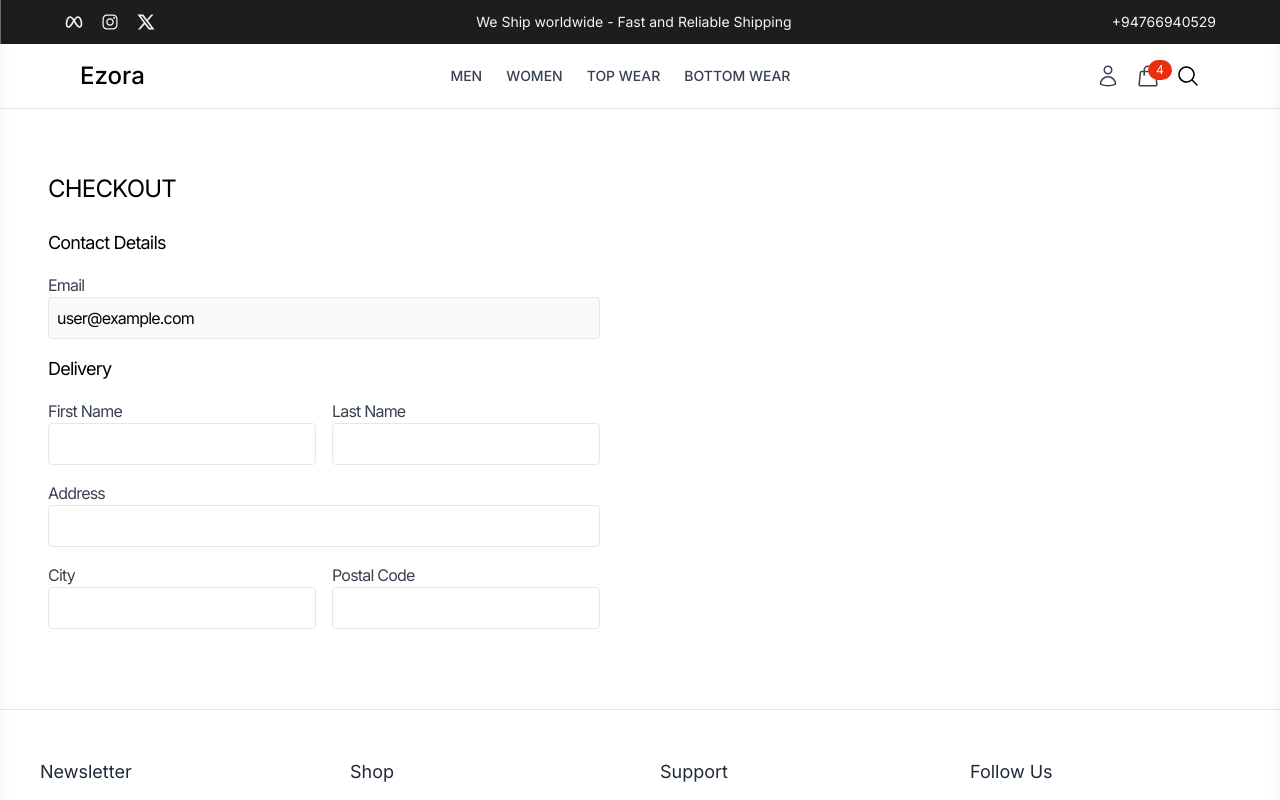
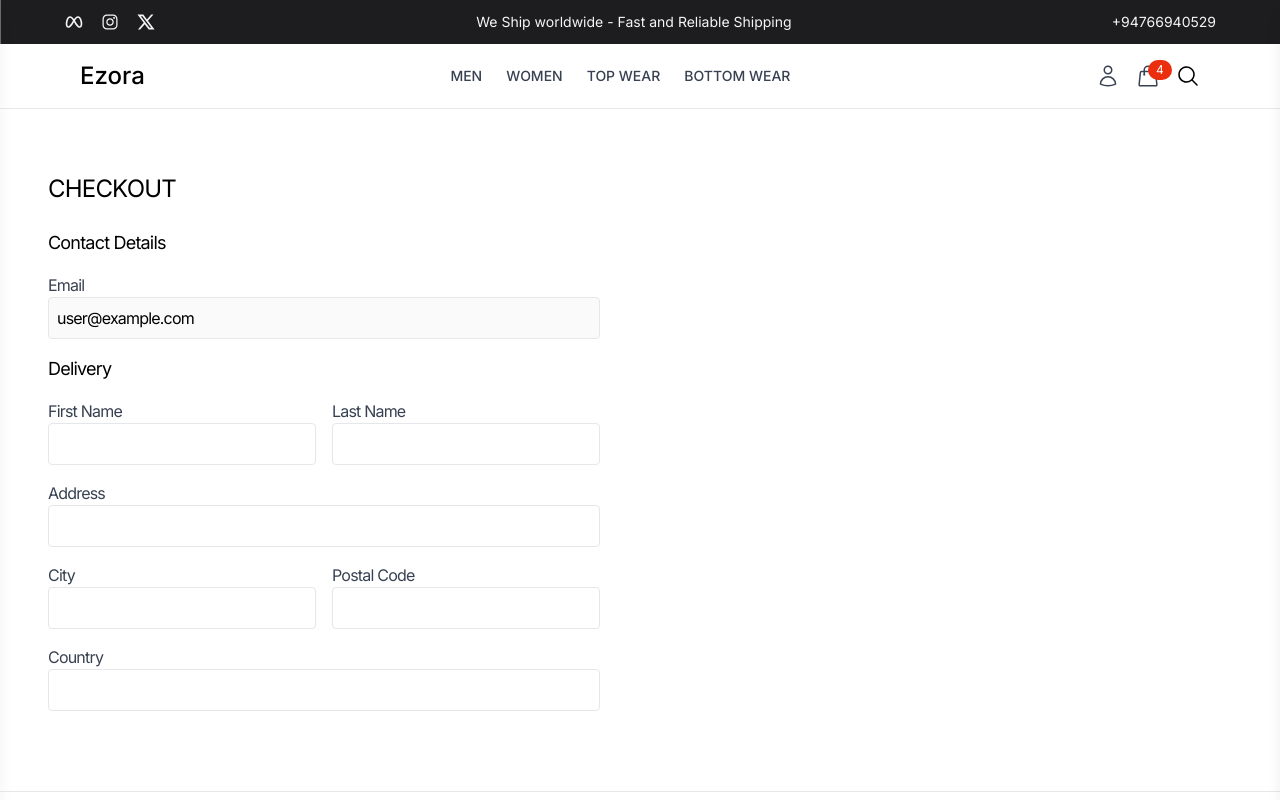
Before and after one commit to Tasheen2002/E-Commerce-MERN, a React (Vite) app in the folder frontend/: page /checkout in a window 1280 px wide. Shown: the top 800 px of the page. Built offline with nearby package versions, Linux system fonts and the light colour scheme; a web font is replaced by a local one.

Commit message:
created country text field

```diff
--- a/frontend/src/components/Cart/Checkout.jsx
+++ b/frontend/src/components/Cart/Checkout.jsx
@@ -129,6 +129,21 @@ const Checkout = () => {
               />
             </div>
           </div>
+          <div className="mb-4">
+            <label className="block text-gray-700">Country</label>
+            <input
+              type="text"
+              value={shippingAddress.country}
+              onChange={(e) =>
+                setShippingAddress({
+                  ...shippingAddress,
+                  country: e.target.value,
+                })
+              }
+              className="w-full p-2 border rounded"
+              required
+            />
+          </div>
         </form>
       </div>
     </div>
```
